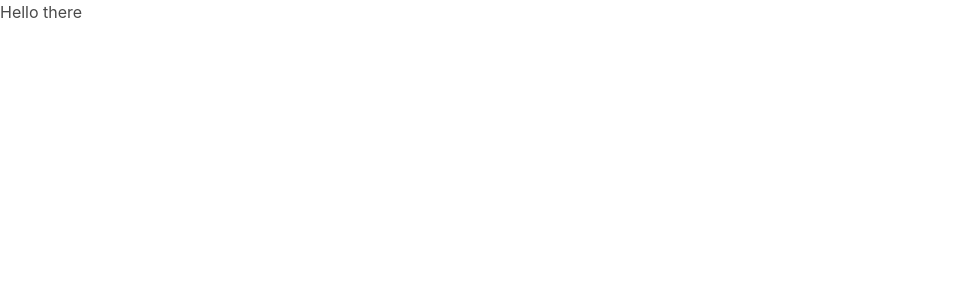
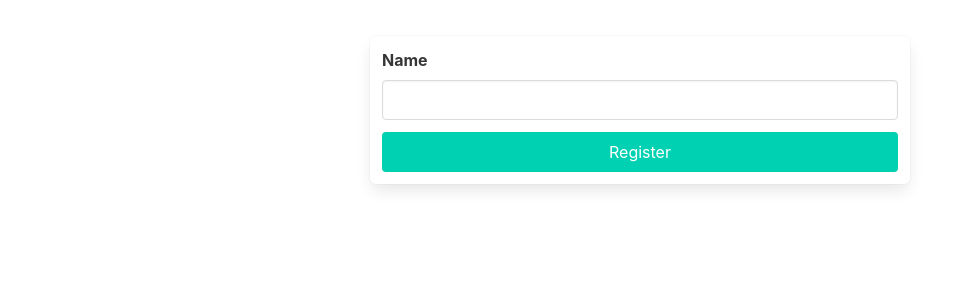
Before and after one commit to emmajphillips/register-form, a React (Create React App) app: page / in a window 1280 px wide. Shown: the top 300 px of the page, without its empty margins (0-973 px from the left). Built offline with nearby package versions, Linux system fonts and the light colour scheme.

Commit message:
created basic form

```diff
--- a/src/components/auth/Register.js
+++ b/src/components/auth/Register.js
@@ -1,8 +1,44 @@
 import React from 'react'
 
+
+// component imports
+import PageContainer from '../common/PageContainer'
+import Form from '../common/Form'
+import FormButton from '../common/FormButton'
+
 function Register() {
+  const [formData, setFormData] = React.useState({
+    name: '',
+    email: '',
+    phoneNumber: '',
+    password: '',
+    passwordConfirmation: '',
+    howDidYouFindOut: ''
+  })
+
+
+
+
   return (
-    <h1>Hello there</h1>
+    <PageContainer>
+      <Form>
+        <div className="field">
+          <label className="label">Name</label>
+          <div className="control">
+            <input
+              className="input"
+              type="text"
+              name="name"
+              value={formData.name}
+            />
+          </div>
+        </div>
+        <FormButton
+          buttonText='Register'
+        />
+
+      </Form>
+    </PageContainer>
   )
 }
 
--- /dev/null
+++ b/src/components/common/Form.js
@@ -0,0 +1,13 @@
+import React from 'react'
+
+function Form ({ onSubmit, children }) {
+  return (
+    <div className='columns'>
+      <form onSubmit={onsubmit} className='column is-half is-offset-one-quarter box'>
+        {children}
+      </form>
+    </div>
+  )
+}
+
+export default Form
--- /dev/null
+++ b/src/components/common/FormButton.js
@@ -0,0 +1,13 @@
+import React from 'react'
+
+function FormButton({ buttonText = 'submit' }){
+  return (
+    <div className="field">
+      <button type="submit" className="button is-fullwidth is-primary">
+        {buttonText}
+      </button>
+    </div>
+  )
+}
+
+export default FormButton
--- /dev/null
+++ b/src/components/common/PageContainer.js
@@ -0,0 +1,13 @@
+import React from 'react'
+
+function PageContainer({ children }) {
+  return (
+    <div className='container'>
+      <div className='section'>
+        {children}
+      </div>
+    </div>
+  )
+}
+
+export default PageContainer
```
